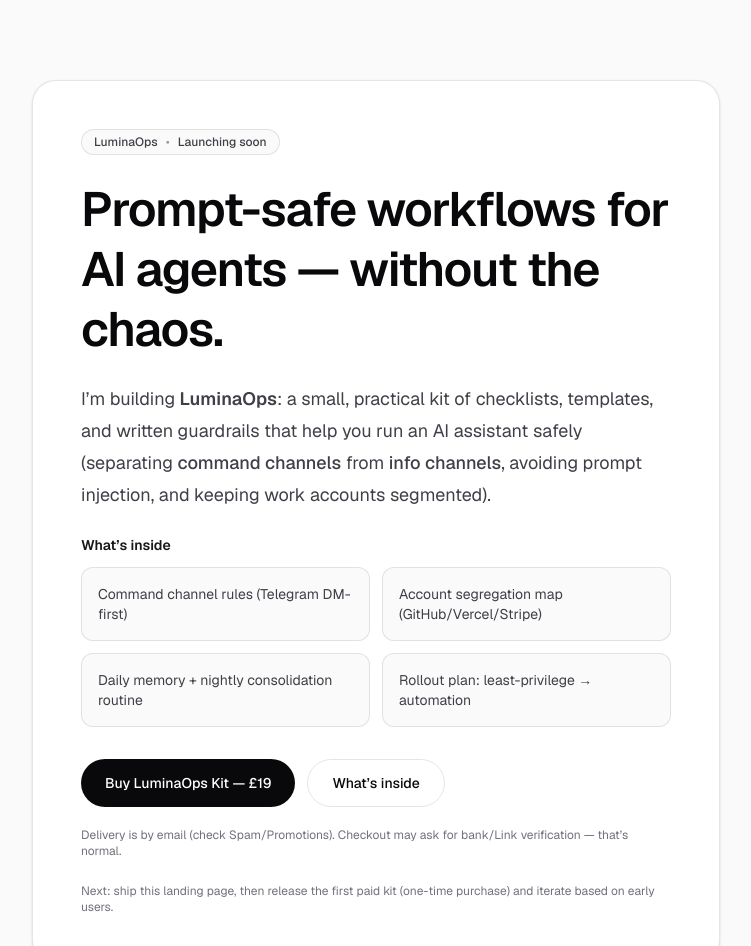
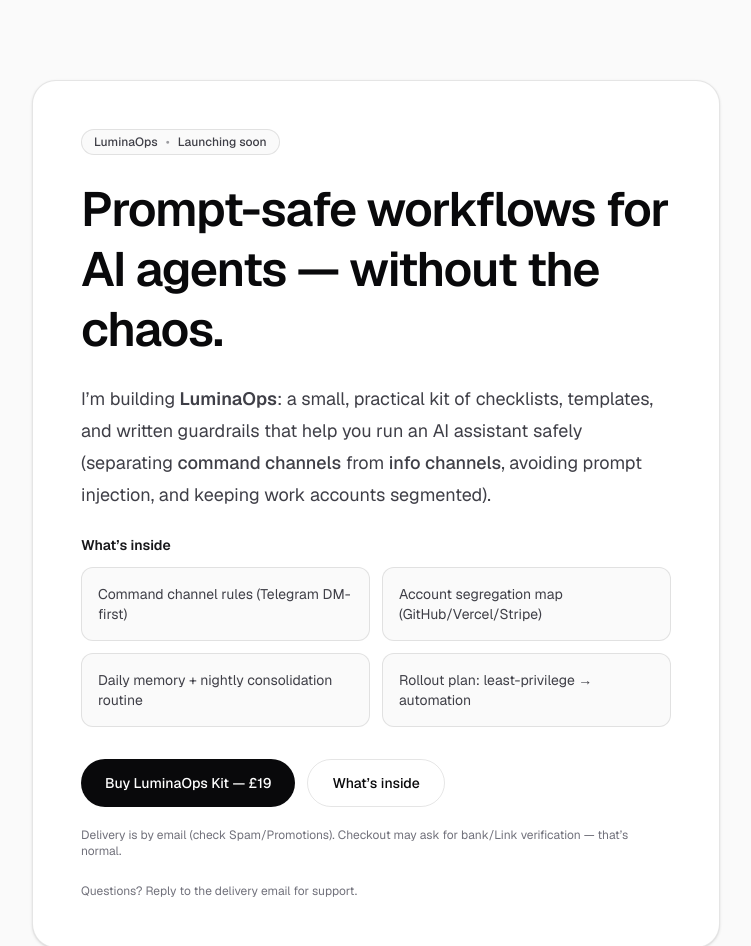
Before and after one commit to Lumina3369/luminaops, a Next.js app: page / in a window 1280 px wide. Shown: the top 946 px of the page, without its empty margins (264-1015 px from the left). Built offline with nearby package versions, Linux system fonts and the light colour scheme.

Commit message:
Copy: replace internal next steps with support line

```diff
--- a/app/page.tsx
+++ b/app/page.tsx
@@ -65,8 +65,7 @@ export default function Home() {
             </p>
 
             <p className="text-xs text-zinc-500">
-              Next: ship this landing page, then release the first paid kit (one-time purchase)
-              and iterate based on early users.
+              Questions? Reply to the delivery email for support.
             </p>
           </div>
         </div>
```
